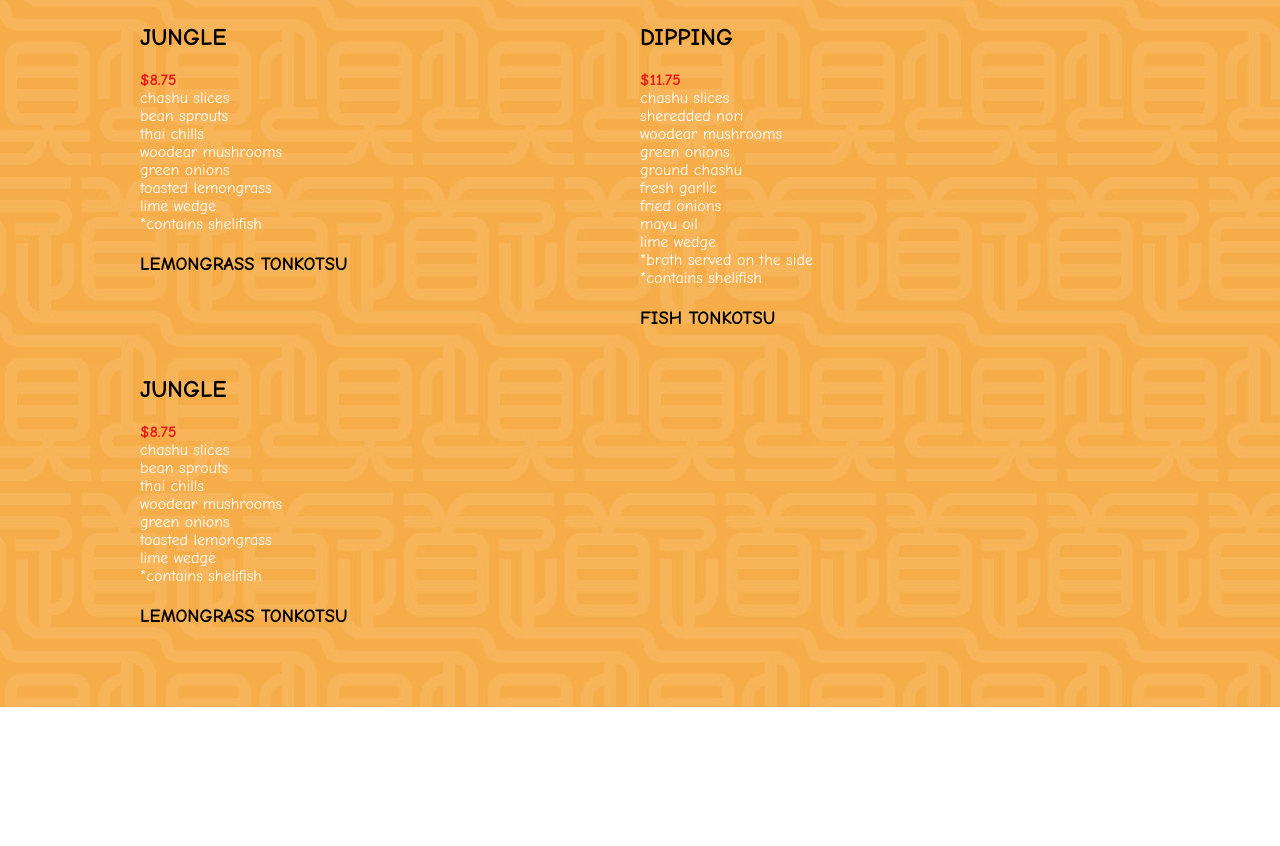
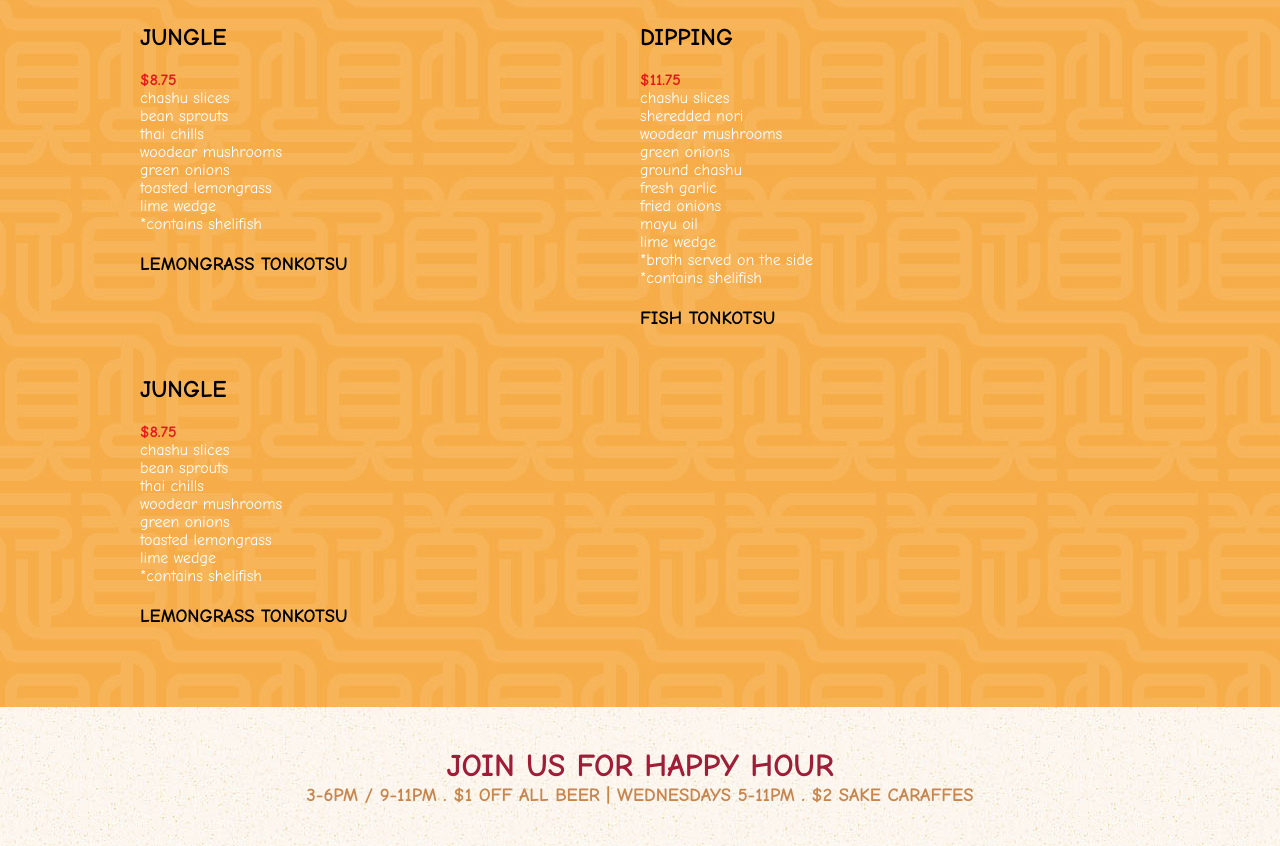
Before and after one commit to AzizSudrajat/HTML5-CSS3.MICHI, a plain HTML site: page index.html in a window 1280 px wide. Shown: the part 1824-2670 px from the top of the page. Before the commit the page ends 2531 px from the top, so only its background shows below. Drawn offline with Linux system fonts and the light colour scheme.

Commit message:
html dan css join

```diff
--- a/index.html
+++ b/index.html
@@ -185,6 +185,11 @@
       </div><!-- /articleContainer -->
     </article><!-- /article -->
 
+    <div id="join">
+			<h1>JOIN US FOR HAPPY HOUR</h1>
+			<h3>3-6PM / 9-11PM . $1 OFF ALL BEER | WEDNESDAYS 5-11PM . $2 SAKE CARAFFES</h3>
+		</div><!-- /join -->
+
 
 
   </body>
--- a/style.css
+++ b/style.css
@@ -251,3 +251,20 @@ article .articleContainer .articleRight .content1 .cRight{
 article .articleContainer .articleRight .content1 .cRight img{
 	width: 200px;
 }
+
+/*join*/
+#join{
+	background:url(images/texture_pattern_2X.jpg) repeat;
+}
+
+#join h1{
+	color: #9f1d37;
+	padding-top: 40px;
+	text-align: center;
+}
+
+#join h3{
+	color:#c8854e;
+	padding-bottom: 40px;
+	text-align: center;
+}
```
